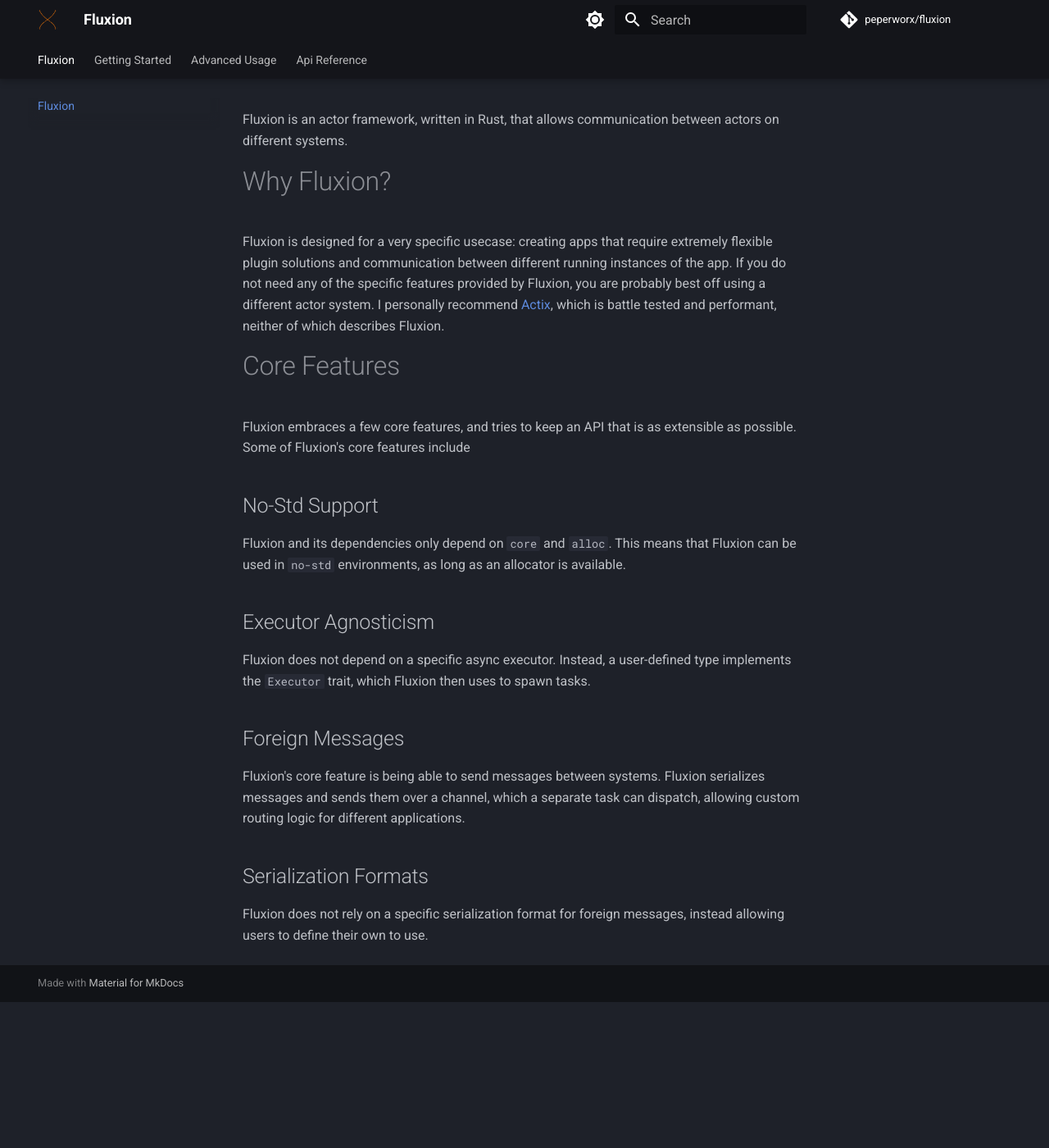
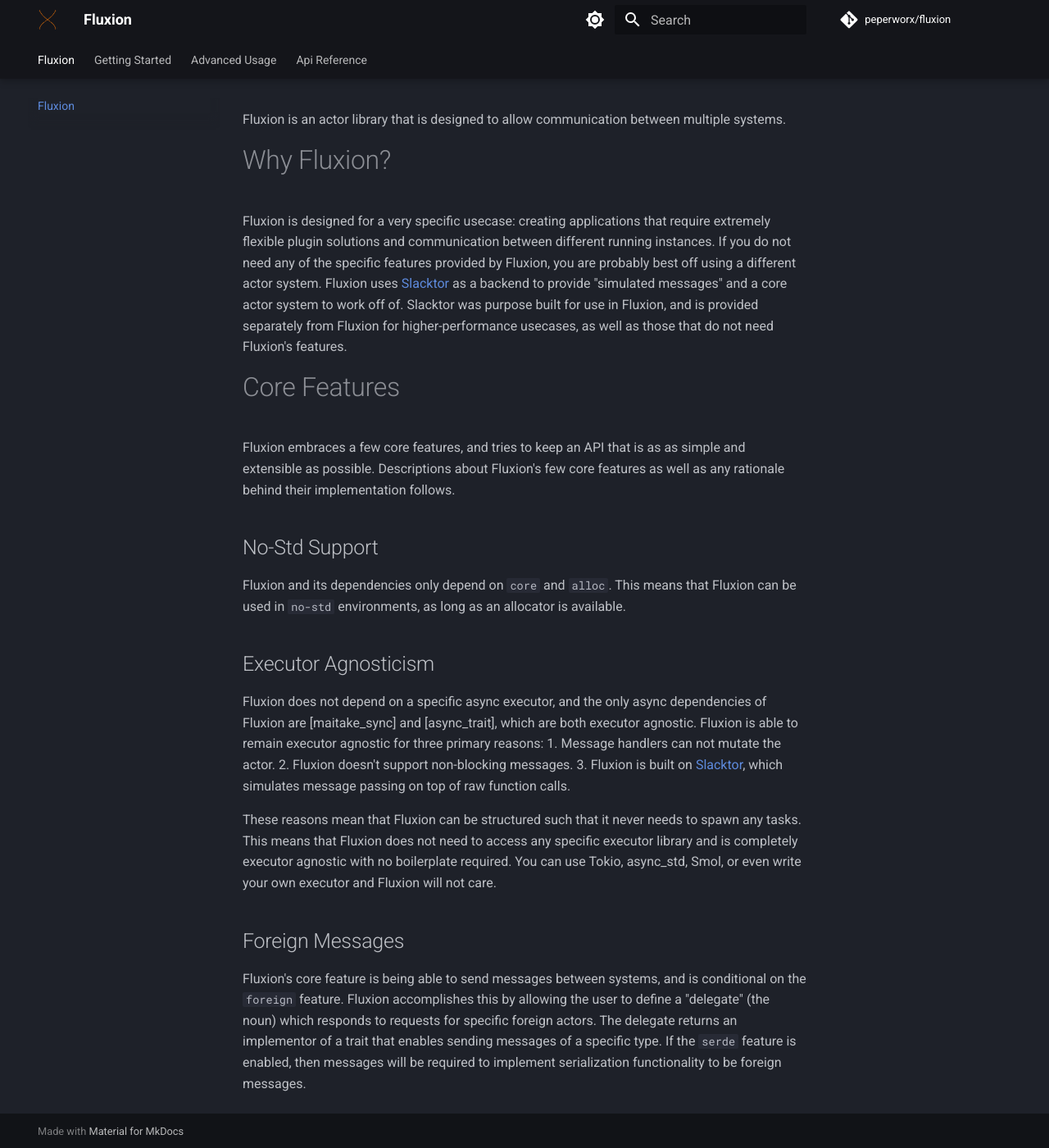
Before and after one commit to Peperworx/fluxion, an MkDocs documentation site: the page built from docs/index.md, in a window 1280 px wide and 1400 px high, scrolled down 216 px. Shown: the whole window at 82% size. Built offline with MkDocs 1.6.1 and Material for MkDocs 9.7.7, drawn with Linux system fonts in a browser that asks for light colours; comment, search, counter and statistics services are not loaded; before the commit the page ends 1438 px from its top, so only the background shows below that.

Commit message:
Starting on updating docs. I am thinking that after publishing version 0.10, I am going to test fluxion with a few basic programs, write a few more tutorials and documentation pages, and publish version 1.0.0

```diff
--- a/Cargo.toml
+++ b/Cargo.toml
@@ -19,10 +19,12 @@ slacktor = { version = "0.2.2", features = ["async"] }
 
 
 [features]
-default = ["foreign", "serde"]
+default = []
 foreign = []
 serde = ["dep:serde"]
 
 [dev-dependencies]
+rand = "0.8.5"
+rayon = "1.10.0"
 serde = { version = "1.0.198", features = ["derive"] }
 tokio = { version = "1.37.0", features = ["full"] }
--- a/docs/index.md
+++ b/docs/index.md
@@ -4,15 +4,16 @@ title: Fluxion
 
 ![fluxion](assets/fluxion_wide.png)
 
-Fluxion is an actor framework, written in Rust, that allows communication between actors on different systems.
+Fluxion is an actor library that is designed to allow communication between multiple systems.
 
 # Why Fluxion?
 
-Fluxion is designed for a very specific usecase: creating apps that require extremely flexible plugin solutions and communication between different running instances of the app. If you do not need any of the specific features provided by Fluxion, you are probably best off using a different actor system. I personally recommend [Actix](https://github.com/actix/actix), which is battle tested and performant, neither of which describes Fluxion.
+Fluxion is designed for a very specific usecase: creating applications that require extremely flexible plugin solutions and communication between different running instances. If you do not need any of the specific features provided by Fluxion, you are probably best off using a different actor system. Fluxion uses [Slacktor](https://github.com/peperworx/slacktor) as a backend to provide "simulated messages" and a core actor system to work off of. Slacktor was purpose built for use in Fluxion, and is provided separately from Fluxion for higher-performance usecases, as well as those that do not need Fluxion's features.
 
 # Core Features
 
-Fluxion embraces a few core features, and tries to keep an API that is as extensible as possible. Some of Fluxion's core features include
+Fluxion embraces a few core features, and tries to keep an API that is as as simple and extensible as possible.
+Descriptions about Fluxion's few core features as well as any rationale behind their implementation follows.
 
 ## No-Std Support
 
@@ -20,12 +21,15 @@ Fluxion and its dependencies only depend on `core` and `alloc`. This means that
 
 ## Executor Agnosticism
 
-Fluxion does not depend on a specific async executor. Instead, a user-defined type implements the `Executor` trait, which Fluxion then uses to spawn tasks.
+Fluxion does not depend on a specific async executor, and the only async dependencies of Fluxion are [maitake_sync] and [async_trait], which are both executor agnostic.
+Fluxion is able to remain executor agnostic for three primary reasons:
+1. Message handlers can not mutate the actor.
+2. Fluxion doesn't support non-blocking messages.
+3. Fluxion is built on [Slacktor](https://github.com/peperworx/slacktor), which simulates message passing on top of raw function calls.
+
+These reasons mean that Fluxion can be structured such that it never needs to spawn any tasks. This means that Fluxion does not need to access any specific executor library and is completely executor agnostic with no boilerplate required. You can use Tokio, async_std, Smol, or even write your own executor and Fluxion will not care.
+
 
 ## Foreign Messages
 
-Fluxion's core feature is being able to send messages between systems. Fluxion serializes messages and sends them over a channel, which a separate task can dispatch, allowing custom routing logic for different applications.
-
-## Serialization Formats
-
-Fluxion does not rely on a specific serialization format for  foreign messages, instead allowing users to define their own to use.
+Fluxion's core feature is being able to send messages between systems, and is conditional on the `foreign` feature. Fluxion accomplishes this by allowing the user to define a "delegate" (the noun) which responds to requests for specific foreign actors. The delegate returns an implementor of a trait that enables sending messages of a specific type. If the `serde` feature is enabled, then messages will be required to implement serialization functionality to be foreign messages.
```
Also changed, not shown: 3 other files.
